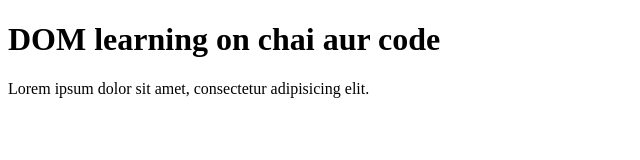
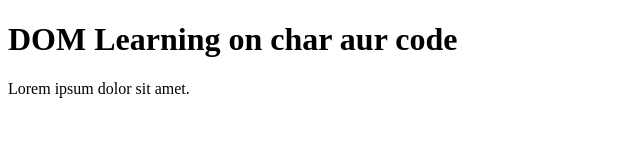
Before and after one commit to YaseenAmin21/Learning_Javascript, a plain HTML site: page 06_DOM/one.html in a window 1280 px wide. Shown: the whole page, without its empty margins (0-640 px from the left). Drawn offline with Linux system fonts and the light colour scheme.

Commit message:
DOM 2 introduction in javascript

```diff
--- a/06_DOM/one.html
+++ b/06_DOM/one.html
@@ -2,17 +2,13 @@
 <html lang="en">
   <head>
     <meta charset="UTF-8" />
-    <meta name="viewport" content="width=device-width, initial-scale=1.0" />
-    <title>DOM Learning</title>
+
+    <title>DOM learning</title>
   </head>
   <body>
     <div class="bg-black">
-      <h1 class="heading">DOM learning on chai aur code</h1>
-      <p>Lorem ipsum dolor sit amet, consectetur adipisicing elit.</p>
+      <h1>DOM Learning on char aur code</h1>
+      <p>Lorem ipsum dolor sit amet.</p>
     </div>
-
-    <script>
-      console.log(window);
-    </script>
   </body>
 </html>
```
